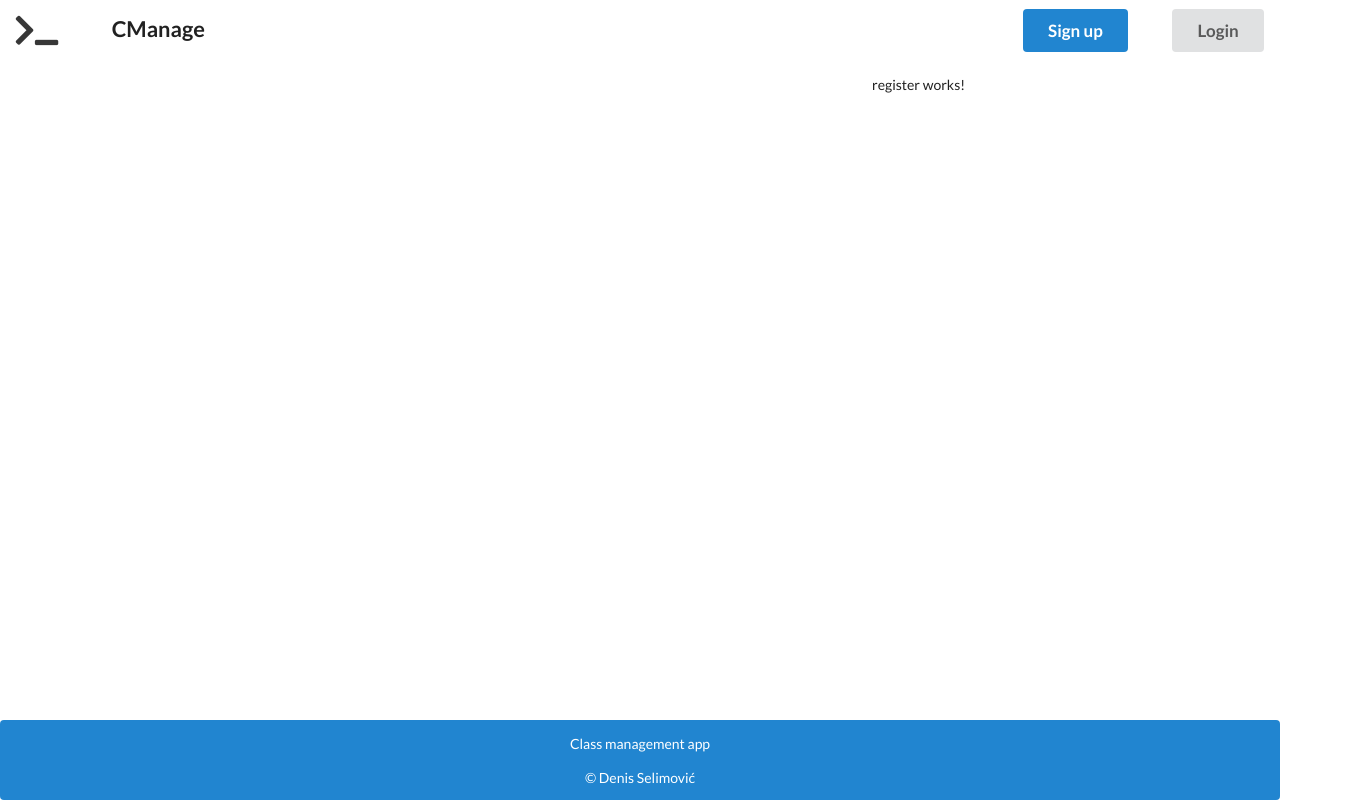
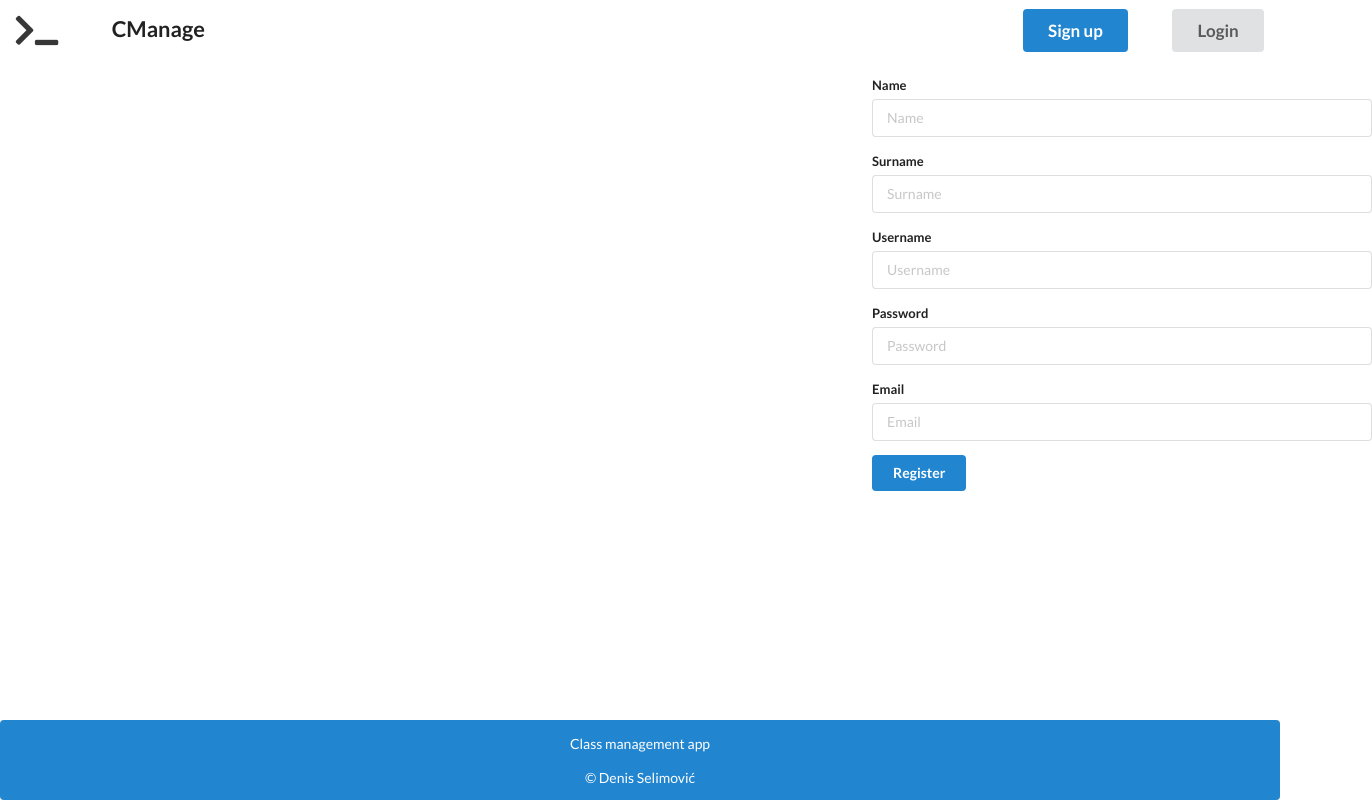
Before and after one commit to denis-selimovic/ClassManagement, an Angular app in the folder class-management-webapp/: page /register in a window 1280 px wide. Shown: the whole page, 1372 px wide, since content can reach past the window. Built offline with nearby package versions, Linux system fonts and the light colour scheme.

Commit message:
changed error messages

```diff
--- a/class-management-webapp/src/app/components/auth/register/register.component.css
+++ b/class-management-webapp/src/app/components/auth/register/register.component.css
@@ -0,0 +1,3 @@
+.input-width {
+  width: 500px;
+}
--- a/class-management-webapp/src/app/components/auth/register/register.component.html
+++ b/class-management-webapp/src/app/components/auth/register/register.component.html
@@ -1 +1,41 @@
-<p>register works!</p>
+<form [formGroup]="registerForm" class="ui form error" (ngSubmit)="register()">
+  <div class="field input-width">
+    <label>Name</label>
+    <input type="text" formControlName="name" name="name" placeholder="Name"/>
+    <div class="ui error message" *ngIf="registerForm.get('name').touched && registerForm.get('name').invalid">
+      Name is required
+    </div>
+  </div>
+  <div class="field input-width">
+    <label>Surname</label>
+    <input type="text" formControlName="surname" name="surname" placeholder="Surname"/>
+    <div class="ui error message" *ngIf="registerForm.get('surname').touched && registerForm.get('surname').invalid">
+      Surname is required
+    </div>
+  </div>
+  <div class="field input-width">
+    <label>Username</label>
+    <input type="text" formControlName="username" name="username" placeholder="Username"/>
+    <div class="ui error message" *ngIf="registerForm.get('username').touched && registerForm.get('username').invalid">
+      {{registerForm.controls.username.errors?.required ? 'Username is required' : 'Username must have minimum 5 characters'}}
+    </div>
+  </div>
+  <div class="field input-width">
+    <label>Password</label>
+    <input type="password" formControlName="password" name="password" placeholder="Password"/>
+    <div class="ui error message" *ngIf="registerForm.get('password').touched && registerForm.get('password').invalid">
+      {{registerForm.controls.password.errors?.required ? 'Password is required' : 'Password must have minimum 8 characters'}}
+    </div>
+  </div>
+  <div class="field input-width">
+    <label>Email</label>
+    <input type="email" formControlName="email" name="email" placeholder="Email"/>
+    <div class="ui error message" *ngIf="registerForm.get('email').touched && registerForm.get('email').invalid">
+      {{registerForm.controls.email.errors?.required ? 'Email is required' : 'Wrong email format'}}
+    </div>
+  </div>
+  <input class="ui primary submit button" value="Register" type="submit"/>
+  <div class="ui error message input-width" *ngIf="failedRegistration">
+    Username or email already in use
+  </div>
+</form>
--- a/class-management-webapp/src/app/components/auth/register/register.component.ts
+++ b/class-management-webapp/src/app/components/auth/register/register.component.ts
@@ -1,4 +1,5 @@
 import { Component, OnInit } from '@angular/core';
+import { FormGroup, FormBuilder, Validators } from '@angular/forms';
 
 @Component({
   selector: 'app-register',
@@ -7,9 +8,23 @@ import { Component, OnInit } from '@angular/core';
 })
 export class RegisterComponent implements OnInit {
 
-  constructor() { }
+  registerForm: FormGroup;
+  failedRegistration = false;
+
+  constructor(private formBuilder: FormBuilder) {
+    this.registerForm = this.formBuilder.group({
+      username: ['', [Validators.required, Validators.minLength(5)]],
+      password: ['', [Validators.required, Validators.minLength(8)]],
+      name: ['', Validators.required],
+      surname: ['', Validators.required],
+      email: ['', [Validators.required, Validators.email]]
+    });
+  }
 
   ngOnInit(): void {
   }
 
+  register(): void {
+    console.log(this.registerForm);
+  }
 }
```
